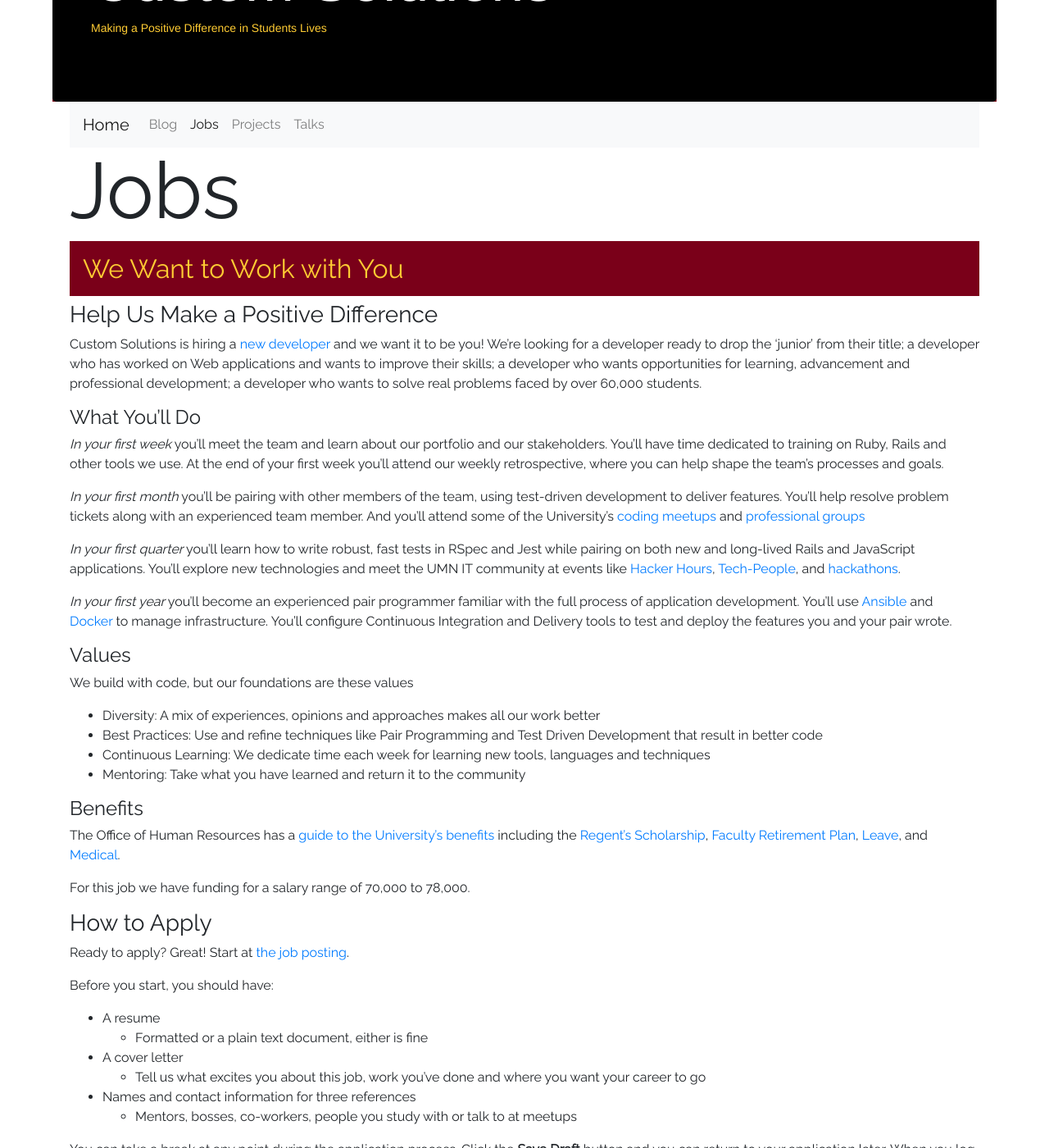
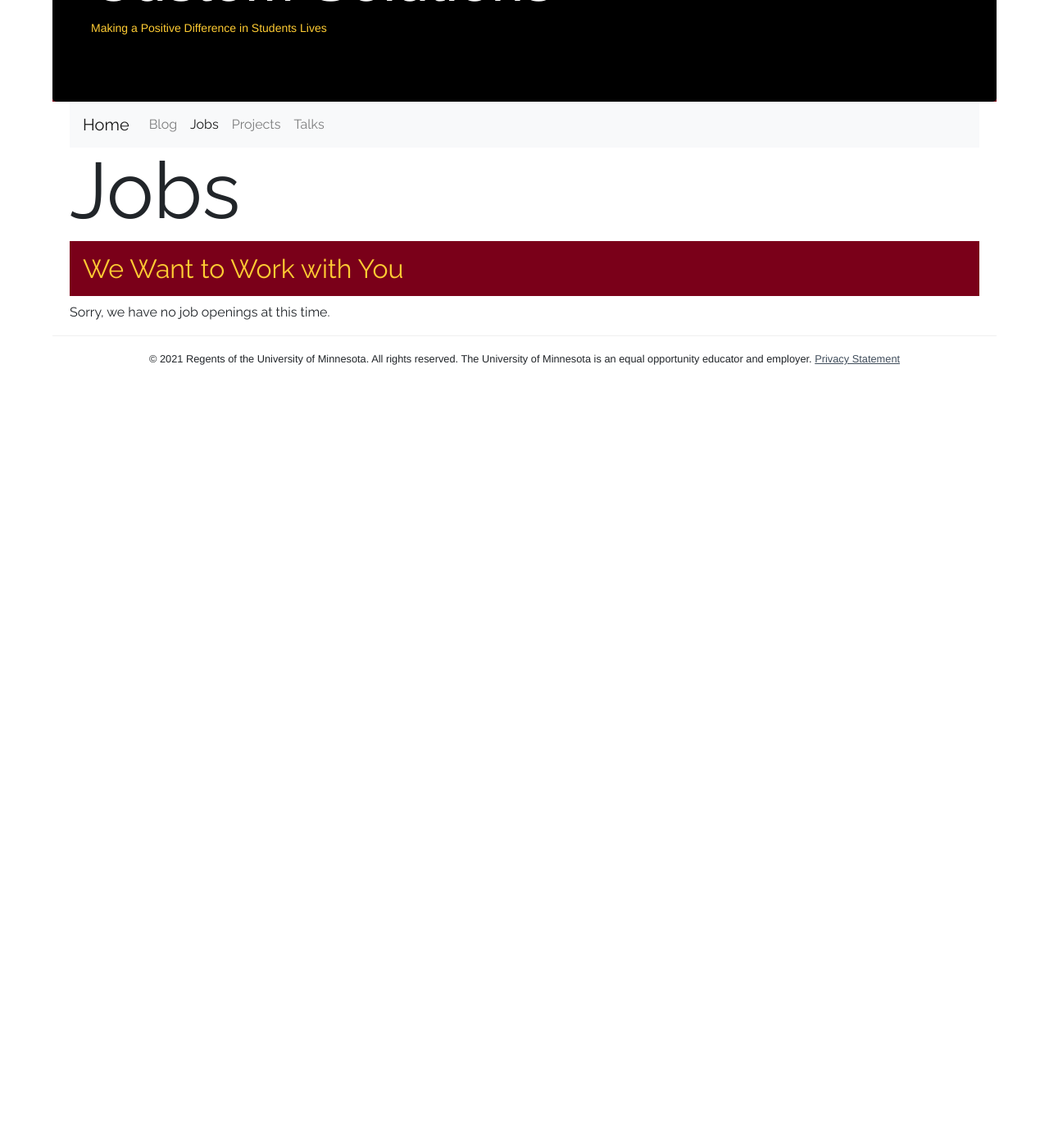
Before and after one commit to umn-asr/umn-asr.github.io, a Jekyll site: the page built from jobs.markdown, in a window 1280 px wide and 1400 px high, scrolled down 270 px. Shown: the whole window at 82% size. Built offline with Jekyll 4.4.1, drawn with Linux system fonts in a browser that asks for light colours; nearby versions of some CDN libraries; after the commit the page ends 900 px from its top, so only the background shows below that; some of the changed text lies outside the part shown.

Commit message:
Revert "Post Dev2 job"

```diff
--- a/jobs.markdown
+++ b/jobs.markdown
@@ -4,82 +4,4 @@ title: Jobs
 subtitle: We Want to Work with You
 ---
 
-### Help Us Make a Positive Difference
-
-Custom Solutions is hiring a [new developer](https://z.umn.edu/asr_dev2_external) and we want it to be you! We're looking for a developer ready to drop the 'junior' from their title; a developer who has worked on Web applications and wants to improve their skills; a developer who wants opportunities for learning, advancement and professional development; a developer who wants to solve real problems faced by over 60,000 students.
-
-#### What You'll Do
-
-_In your first week_ you'll meet the team and learn about our portfolio and our stakeholders. You'll have time dedicated to training on Ruby, Rails and other tools we use. At the end of your first week you'll attend our weekly retrospective, where you can help shape the team's processes and goals.
-
-_In your first month_ you'll be pairing with other members of the team, using test-driven development to deliver features. You'll help resolve problem tickets along with an experienced team member. And you'll attend some of the University's [coding meetups](http://code-people.umn.edu/) and [professional groups](https://campus-climate.umn.edu/get-involved#faculty-staff)
-
-_In your first quarter_ you'll learn how to write robust, fast tests in RSpec and Jest while pairing on both new and long-lived Rails and JavaScript applications. You'll explore new technologies and meet the UMN IT community at events like [Hacker Hours](https://umnhackerhours.github.io), [Tech-People](http://tech-people.umn.edu), and [hackathons](http://umn.campuscodefest.org/).
-
-_In your first year_ you'll become an experienced pair programmer familiar with the full process of application development. You'll use [Ansible](https://www.ansible.com) and [Docker](https://www.docker.com) to manage infrastructure. You'll configure Continuous Integration and Delivery tools to test and deploy the features you and your pair wrote.
-
-#### Values
-
-We build with code, but our foundations are these values
-
-- Diversity: A mix of experiences, opinions and approaches makes all our work better
-- Best Practices: Use and refine techniques like Pair Programming and Test Driven Development that result in better code
-- Continuous Learning: We dedicate time each week for learning new tools, languages and techniques
-- Mentoring: Take what you have learned and return it to the community
-
-#### Benefits
-
-The Office of Human Resources has a [guide to the University's benefits](https://humanresources.umn.edu/benefits) including the [Regent's Scholarship](https://humanresources.umn.edu/benefits/tuition-benefits), [Faculty Retirement Plan](http://humanresources.umn.edu/employee-benefits/retirement#anchor-auto), [Leave](https://humanresources.umn.edu/benefits/vacations-and-leaves), and [Medical](https://humanresources.umn.edu/employee-benefits/medical).
-
-For this job we have funding for a salary range of 70,000 to 78,000.
-
-### How to Apply
-
-Ready to apply? Great! Start at [the job posting](https://z.umn.edu/asr_dev2_external).
-
-Before you start, you should have:
-
-- A resume
-   - Formatted or a plain text document, either is fine
-- A cover letter
-  - Tell us what excites you about this job, work you've done and where you want your career to go
-- Names and contact information for three references
-  - Mentors, bosses, co-workers, people you study with or talk to at meetups
-
-You can take a break at any point during the application process. Click the **Save Draft** button and you can return to your application later. When you log back into the job application system, click **My Activities** and then click on the job title **Web Application Developer**
-
-If you have any questions while applying, look at the [Using the Job Application System](http://humanresources.umn.edu/find-job/using-employment-system) page.
-
-### Interviews
-
-We use three interviews.
-
-1. A brief online question & answer session that you can do at your own pace
-1. A panel interview with members of the Custom Solutions team
-1. Code reading and discussion with Custom Solutions team members
-
-Oh, and we won't ask you to code anything on a whiteboard.
-
-All interviews will be remote.
-
-### Answers to Some Common Questions
-
-**Is this job remote or in person?**
-
-Between now and August, 2021 we will be fully remote. After August, 2021 our work location will be flexible. You can work on campus, at home, or a mix.
-
-**Do I need to be in Minnesota?**
-
-You should be within commuting distance of Minneapolis, MN.
-
-**How about visas or relocation funds?**
-
-Academic Support Resources does not currently:
-
-- sponsor visas
-- offer relocation funds
-- offer signing bonuses
-
-### Other Questions
-
-Email <a href="mailto:whit0694@umn.edu">whit0694@umn.edu</a>
+Sorry, we have no job openings at this time.
```
